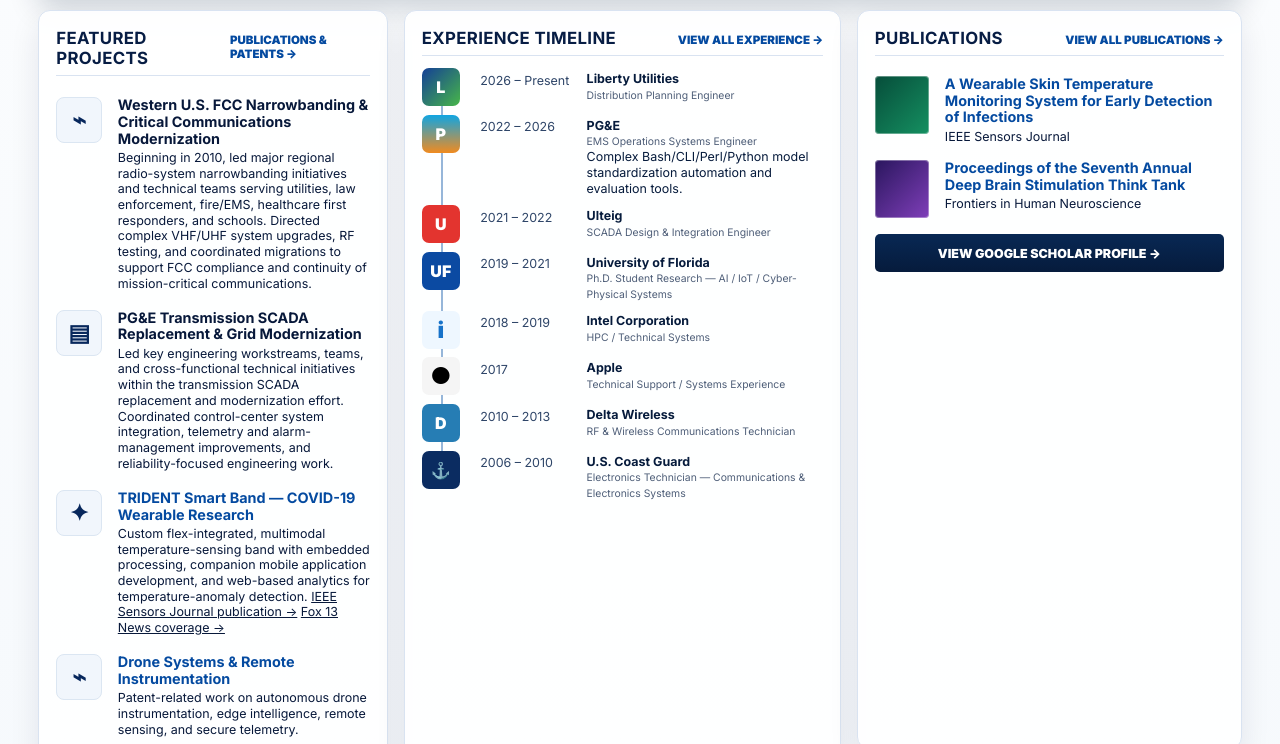
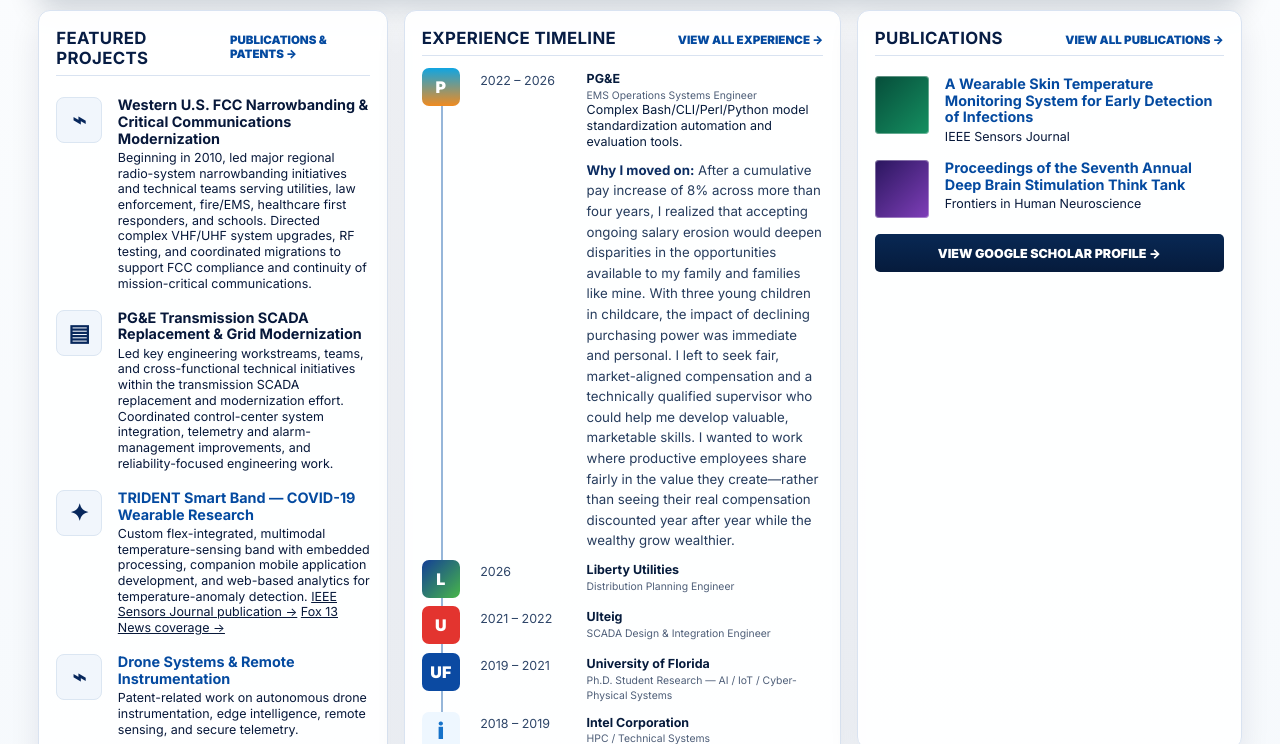
Before and after one commit to parkerdifuntorum/parkerdifuntorum.com, a plain HTML site: page index.html in a window 1280 px wide. Shown: the part 995-1739 px from the top of the page. Drawn offline with Linux system fonts and the light colour scheme; a script that the page names is missing.

Commit message:
Feature PG&E at top of experience timeline and explain departure

```diff
--- a/index.html
+++ b/index.html
@@ -39,7 +39,7 @@
     "@type": "ProfilePage",
     "@id": "https://www.parkerdifuntorum.com/#profile",
     "url": "https://www.parkerdifuntorum.com/",
-    "dateModified": "2026-11-05",
+    "dateModified": "2026-11-12",
     "mainEntity": {
         "@type": "Person",
         "@id": "https://www.parkerdifuntorum.com/#parker-difuntorum",
@@ -566,16 +566,6 @@
             <div class="timeline">
 
                 <div class="timeline-row">
-                    <div class="mini-logo liberty">L</div>
-                    <time>2026 – Present</time>
-                    <p>
-                        <strong>Liberty Utilities</strong>
-                        <br />
-                        <small>Distribution Planning Engineer</small>
-                    </p>
-                </div>
-
-                <div class="timeline-row">
                     <div class="mini-logo pge">P</div>
                     <time>2022 – 2026</time>
                     <p>
@@ -584,6 +574,27 @@
                         <small>EMS Operations Systems Engineer</small>
                         <br />
                         Complex Bash/CLI/Perl/Python model standardization automation and evaluation tools.
+                        <span class="experience-reason">
+                            <strong>Why I moved on:</strong>
+                            After a cumulative pay increase of 8% across more than four years, I realized that
+                            accepting ongoing salary erosion would deepen disparities in the opportunities
+                            available to my family and families like mine. With three young children in childcare,
+                            the impact of declining purchasing power was immediate and personal. I left to
+                            seek fair, market-aligned compensation and a technically qualified supervisor
+                            who could help me develop valuable, marketable skills. I wanted to work where
+                            productive employees share fairly in the value they create—rather than seeing
+                            their real compensation discounted year after year while the wealthy grow wealthier.
+                        </span>
+                    </p>
+                </div>
+
+                <div class="timeline-row">
+                    <div class="mini-logo liberty">L</div>
+                    <time>2026</time>
+                    <p>
+                        <strong>Liberty Utilities</strong>
+                        <br />
+                        <small>Distribution Planning Engineer</small>
                     </p>
                 </div>
 
```
